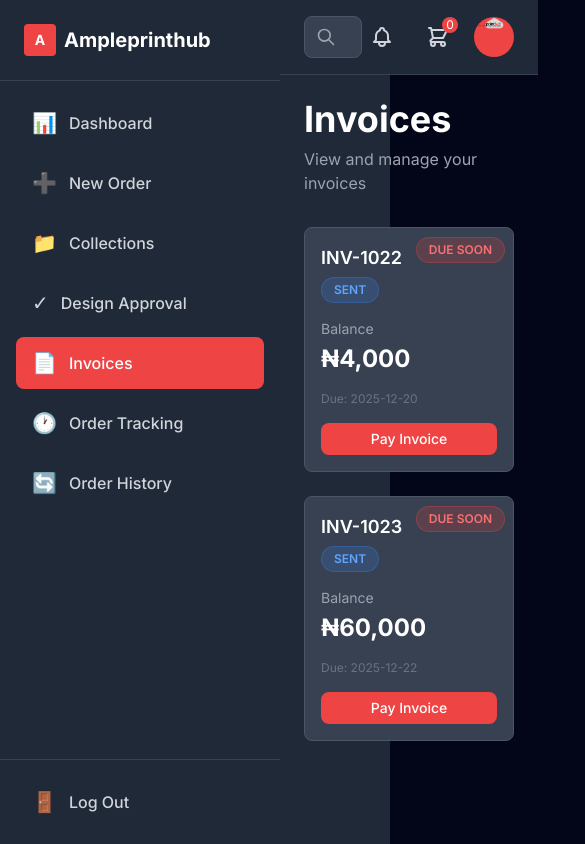
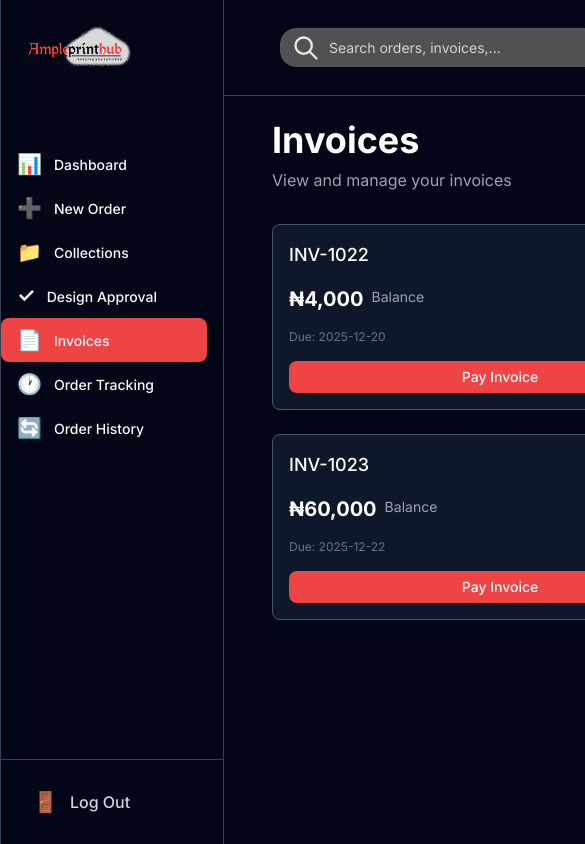
Before and after one commit to Dev-JoyA/ample--print-frontend, a Next.js app: page /invoices in a window 390 px wide. Shown: the top 844 px of the page, 585 px wide, since content can reach past the window. Built offline with nearby package versions, Linux system fonts and the light colour scheme; a web font is replaced by a local one.

Commit message:
user dashboard completed

```diff
--- a/src/components/cards/InvoiceCard.js
+++ b/src/components/cards/InvoiceCard.js
@@ -12,7 +12,7 @@ const InvoiceCard = ({ invoice, onPay }) => {
   } = invoice;
 
   return (
-    <div className="bg-dark-light rounded-lg p-4 border border-dark-lighter hover:border-primary/50 transition-all relative">
+    <div className="bg-slate-900 rounded-lg p-4 border border-dark-lighter hover:border-primary/50 transition-all relative">
       {/* Due Soon Badge */}
       {dueSoon && (
         <div className="absolute top-2 right-2">
@@ -23,16 +23,16 @@ const InvoiceCard = ({ invoice, onPay }) => {
       <div className="space-y-4">
         {/* Invoice Number */}
         <div>
-          <h3 className="text-lg font-semibold text-white mb-1">{invoiceNumber}</h3>
-          {status && (
+          <h3 className="text-lg font-medium text-white mb-1">{invoiceNumber}</h3>
+          {/* {status && (
             <StatusBadge status={status} type="invoice" />
-          )}
+          )} */}
         </div>
 
         {/* Balance */}
-        <div>
-          <p className="text-sm text-gray-400 mb-1">Balance</p>
-          <p className="text-2xl font-bold text-white">₦{balance?.toLocaleString() || '0.00'}</p>
+        <div className='flex space-x-2 items-center'>
+            <p className="text-xl font-bold text-white">₦{balance?.toLocaleString() || '0.00'}</p>
+            <p className="text-sm text-gray-400 mb-1">Balance</p>
         </div>
 
         {/* Due Date */}
@@ -41,7 +41,7 @@ const InvoiceCard = ({ invoice, onPay }) => {
         )}
 
         {/* Pay Button */}
-        {onPay && (
+        {/* {onPay && ( */}
           <Button
             variant="primary"
             size="sm"
@@ -50,7 +50,7 @@ const InvoiceCard = ({ invoice, onPay }) => {
           >
             Pay Invoice
           </Button>
-        )}
+        {/* )} */}
       </div>
     </div>
   );
--- a/src/components/cards/OrderCard.js
+++ b/src/components/cards/OrderCard.js
@@ -14,12 +14,12 @@ const OrderCard = ({ order, onClick }) => {
 
   return (
     <div
-      className="bg-dark-light rounded-lg p-4 border border-dark-lighter hover:border-primary/50 transition-all cursor-pointer group"
+      className="bg-slate-900 rounded-lg p-4 mr-2 border border-dark-lighter hover:border-primary/50 transition-all cursor-pointer group"
       onClick={onClick}
     >
       <div className="flex items-start gap-4">
         {/* Product Image/Icon */}
-        <div className="w-16 h-16 bg-dark rounded-lg flex items-center justify-center flex-shrink-0">
+        <div className="w-8 h-8 bg-dark rounded-lg flex items-center justify-center flex-shrink-0">
           {productImage ? (
             <Image
               src={productImage}
@@ -37,19 +37,19 @@ const OrderCard = ({ order, onClick }) => {
 
         {/* Order Details */}
         <div className="flex-1 min-w-0">
-          <h3 className="text-lg font-semibold text-white mb-1 group-hover:text-primary transition-colors">
+          <h3 className="text-[14px] font-semibold text-white mb-1 group-hover:text-primary transition-colors">
             {productName}
           </h3>
-          <p className="text-sm text-gray-400 mb-2">
+          <p className="text-[12px] text-gray-400 mb-2">
             {orderNumber} • Ordered on {orderedDate}
           </p>
-          <div className="flex items-center justify-between">
+        </div>
+        <div className="flex items-center justify-between">
             <div>
-              <p className="text-xs text-gray-500 mb-1">Total Amount</p>
-              <p className="text-lg font-bold text-white">₦{totalAmount?.toLocaleString() || '0.00'}</p>
+                <p className="text-[14px] font-bold mr-4 text-white">₦{totalAmount?.toLocaleString() || '0.00'}</p>
+                <p className="text-[14px] text-gray-500 mr-4 mb-1">Total Amount</p>
             </div>
             <StatusBadge status={status} type="order" />
-          </div>
         </div>
 
         {/* Arrow Icon */}
--- a/src/components/cards/SummaryCard.js
+++ b/src/components/cards/SummaryCard.js
@@ -8,13 +8,13 @@ const SummaryCard = ({ title, value, icon, color = 'blue', onClick }) => {
 
   return (
     <div
-      className={`bg-dark-light rounded-lg p-6 border border-dark-lighter hover:border-${color}-500/50 transition-all cursor-pointer group`}
+      className={`bg-slate-900 rounded-lg p-6  border border-dark-lighter hover:border-${color}-500/50 transition-all cursor-pointer group`}
       onClick={onClick}
     >
       <div className="flex items-center justify-between">
         <div className="flex-1">
           <p className="text-sm text-gray-400 mb-2">{title}</p>
-          <p className={`text-3xl font-bold ${colorClasses[color]}`}>{value}</p>
+          <p className={`text-xl font-bold ${colorClasses[color]}`}>{value}</p>
         </div>
         <div className={`w-12 h-12 rounded-full bg-${color}-500/20 flex items-center justify-center`}>
           <span className="text-2xl">{icon}</span>
--- a/src/components/layouts/DashboardLayout.js
+++ b/src/components/layouts/DashboardLayout.js
@@ -5,11 +5,11 @@ import Header from '../ui/Header';
 
 const DashboardLayout = ({ children, userRole = 'customer', showSearch = true }) => {
   return (
-    <div className="flex min-h-screen bg-dark">
+    <div className="flex min-h-screen bg-slate-950">
       <Sidebar userRole={userRole} />
-      <div className="flex-1 ml-sidebar flex flex-col">
+      <div className="flex-1 ml-[14rem] flex flex-col">
         <Header showSearch={showSearch} />
-        <main className="flex-1 p-6 overflow-y-auto">
+        <main className="flex-1 py-6 px-[3rem] overflow-y-auto">
           {children}
         </main>
       </div>
--- a/src/components/ui/Header.js
+++ b/src/components/ui/Header.js
@@ -5,7 +5,7 @@ import Image from 'next/image';
 
 const Header = ({ onSearch, showSearch = true }) => {
   return (
-    <header className="sticky top-0 z-40 bg-dark border-b border-dark-light">
+    <header className="sticky top-0 z-40 bg-slate-950 border-b -ml-[10rem] border-dark-light">
       <div className="flex items-center justify-between px-6 py-4">
         {showSearch && (
           <SearchBar onSearch={onSearch} />
--- a/src/components/ui/SearchBar.js
+++ b/src/components/ui/SearchBar.js
@@ -2,10 +2,10 @@
 
 const SearchBar = ({ placeholder = 'Search orders, invoices,...', onSearch }) => {
   return (
-    <div className="relative flex-1 max-w-2xl">
-      <div className="absolute left-3 top-1/2 transform -translate-y-1/2 text-gray-400">
+    <div className=" my-3 ml-[12rem] relative flex-1 max-w-2xl">
+      <div className="absolute left-3 top-1/2 transform -translate-y-1/2 text-gray-200">
         <svg
-          className="w-5 h-5"
+          className="w-7 h-7"
           fill="none"
           stroke="currentColor"
           viewBox="0 0 24 24"
@@ -21,7 +21,7 @@ const SearchBar = ({ placeholder = 'Search orders, invoices,...', onSearch }) =>
       <input
         type="text"
         placeholder={placeholder}
-        className="w-full pl-10 pr-4 py-2 bg-dark-light border border-dark-lighter rounded-lg text-white placeholder-gray-400 focus:outline-none focus:ring-2 focus:ring-primary focus:border-transparent"
+        className="w-[20rem] pl-12 pr-4 py-2 bg-[#515151] border border-dark-lighter rounded-2xl text-white text-[14px] placeholder-gray-300 focus:outline-none focus:ring-2 focus:ring-primary focus:border-transparent"
         onChange={(e) => onSearch && onSearch(e.target.value)}
       />
     </div>
--- a/src/components/ui/Sidebar.js
+++ b/src/components/ui/Sidebar.js
@@ -49,26 +49,25 @@ const Sidebar = ({ userRole = 'customer' }) => {
   };
 
   return (
-    <aside className="fixed left-0 top-0 h-screen w-sidebar bg-dark flex flex-col z-50">
+    <aside className="fixed border-x border-dark-light left-0 bg-slate-950 top-0 h-screen w-[14rem] flex flex-col z-50">
       {/* Logo */}
-      <div className="p-6 border-b border-dark-light">
-        <div className="flex items-center gap-2">
-          <div className="w-8 h-8 bg-primary rounded flex items-center justify-center">
-            <span className="text-white text-sm font-bold">A</span>
+      <div className="p-6 ">
+        <div className="flex items-center gap-2 ">
+          <div className="flex items-center gap-2">
+            <img className="w-17 h-17" src="/images/logo/logo.png" alt="Logo" />
           </div>
-          <span className="text-white text-xl font-bold">Ampleprinthub</span>
         </div>
       </div>
 
       {/* Navigation */}
-      <nav className="flex-1 p-4 space-y-2 overflow-y-auto">
+      <nav className="flex-1 pt-10 pb-[10rem] pr-4 pb-4 overflow-y-auto">
         {navItems.map((item) => {
           const active = isActive(item.href);
           return (
             <Link
               key={item.href}
               href={item.href}
-              className={`flex items-center gap-3 px-4 py-3 rounded-lg transition-colors ${
+              className={`flex items-center gap-3 px-4 py-2 font-semibold text-[14px] text-gray-50 rounded-lg transition-colors ${
                 active
                   ? 'bg-primary text-white'
                   : 'text-gray-300 hover:bg-dark-light hover:text-white'
--- a/src/components/ui/StatusBadge.js
+++ b/src/components/ui/StatusBadge.js
@@ -8,6 +8,7 @@ const StatusBadge = ({ status, type = 'order' }) => {
       'IN PRODUCTION': { label: 'IN PRODUCTION', color: 'bg-purple-500/20 text-purple-400 border-purple-500/30' },
       READY: { label: 'READY', color: 'bg-green-500/20 text-green-400 border-green-500/30' },
       DELIVERED: { label: 'DELIVERED', color: 'bg-green-600/20 text-green-500 border-green-600/30' },
+      DESIGNING : { label: 'DESIGNING', color: 'bg-blue-500/20 text-blue-400 border-blue-500/30' },
     },
     payment: {
       UNPAID: { label: 'UNPAID', color: 'bg-red-500/20 text-red-400 border-red-500/30' },
```
Also changed, not shown: src/app/dashboard/page.js (+7 -7 lines).
